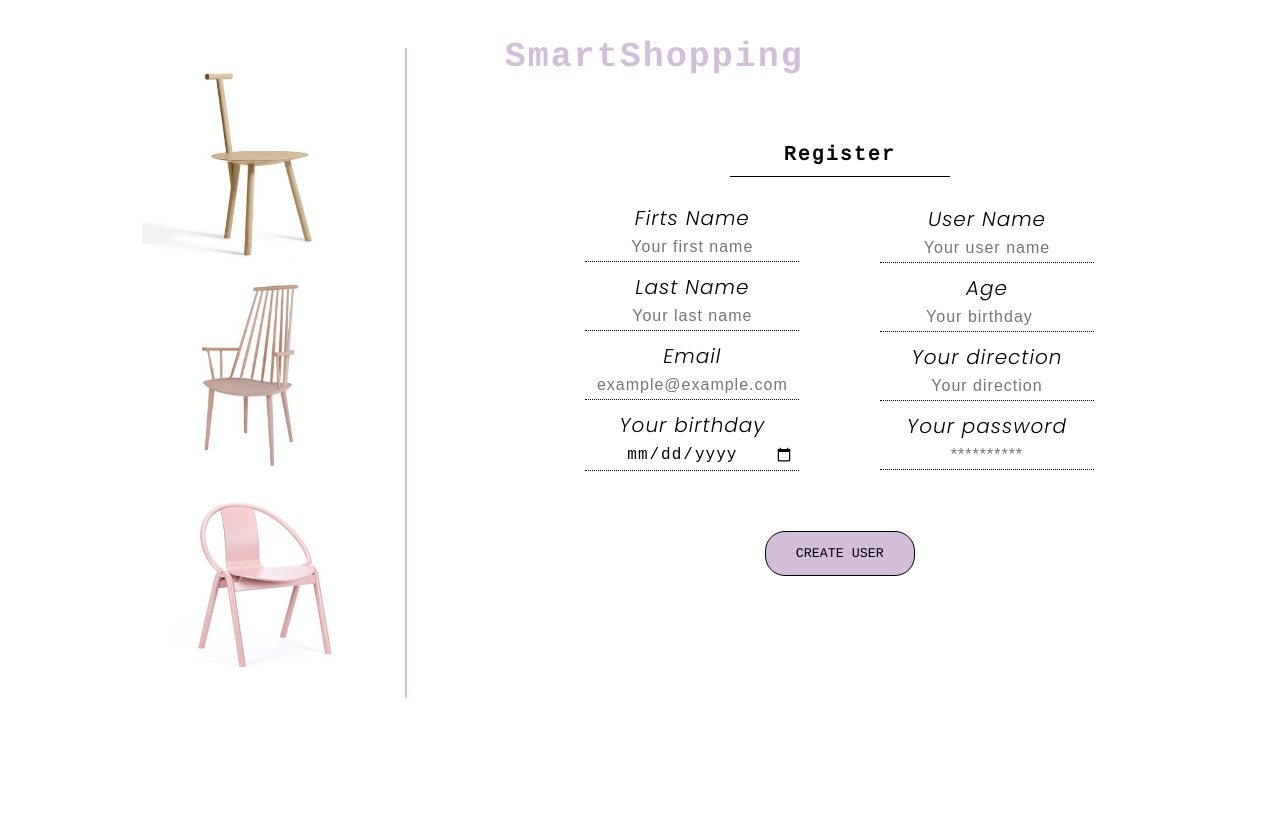
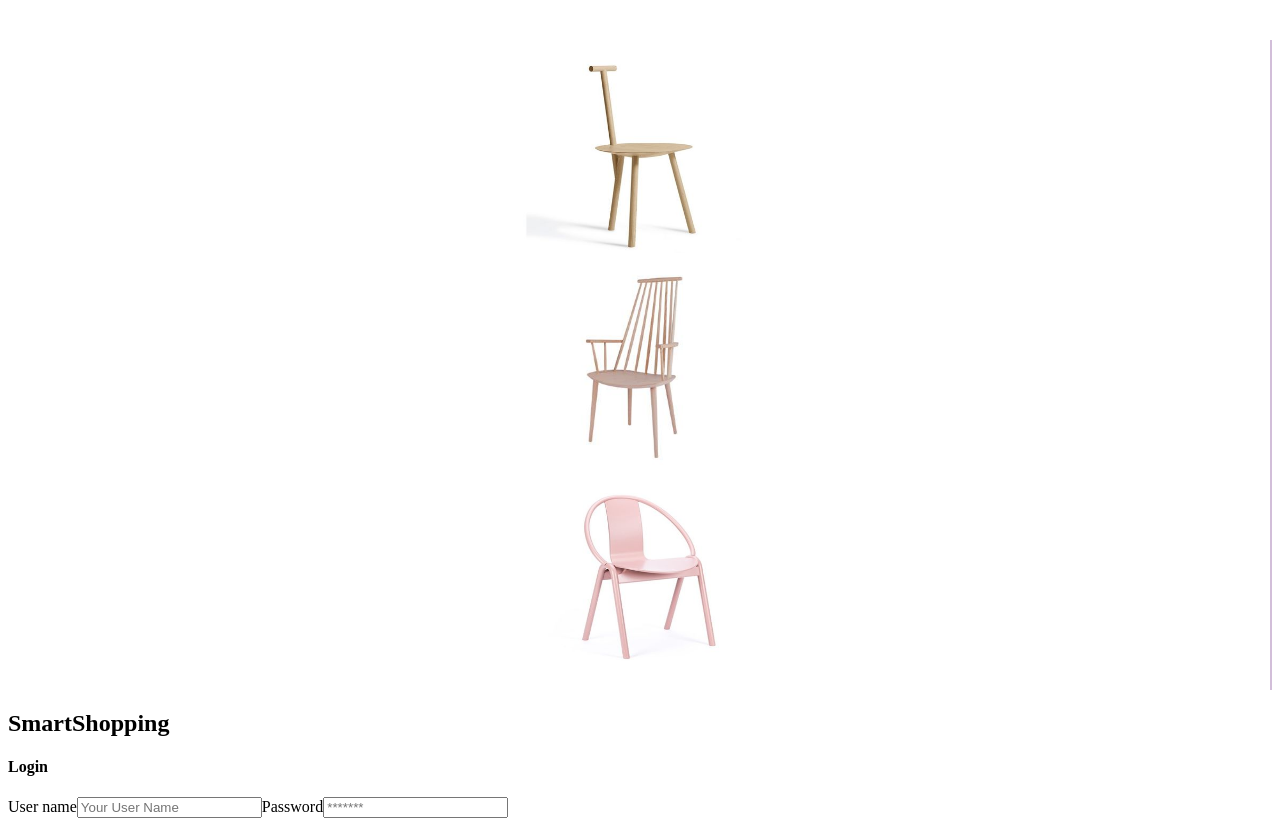
Before and after one commit to xavier-tadeo/ecomerce, a React (Create React App) app: page / in a window 1280 px wide. Built offline with nearby package versions, Linux system fonts and the light colour scheme.

Commit message:
Create the PageLogin and added in App

```diff
--- a/src/App.tsx
+++ b/src/App.tsx
@@ -1,9 +1,9 @@
-import { PageRegister } from "./Pages/PageRegister/PageRegister";
+import { PagesLogin } from "./Pages/PageLogin/PageLogin";
 
 function App() {
   return (
     <div className="App">
-      <PageRegister />
+      <PagesLogin />
     </div>
   );
 }
--- /dev/null
+++ b/src/Pages/PageLogin/PageLogin.tsx
@@ -0,0 +1,11 @@
+import { ImagesRegister } from "../../components/Images/ImagesRegister/ImagesRegister";
+import { Login } from "../../components/Login/Login";
+
+export const PagesLogin = () => {
+  return (
+    <div className="container__page-login">
+      <ImagesRegister />
+      <Login />
+    </div>
+  );
+};
```
